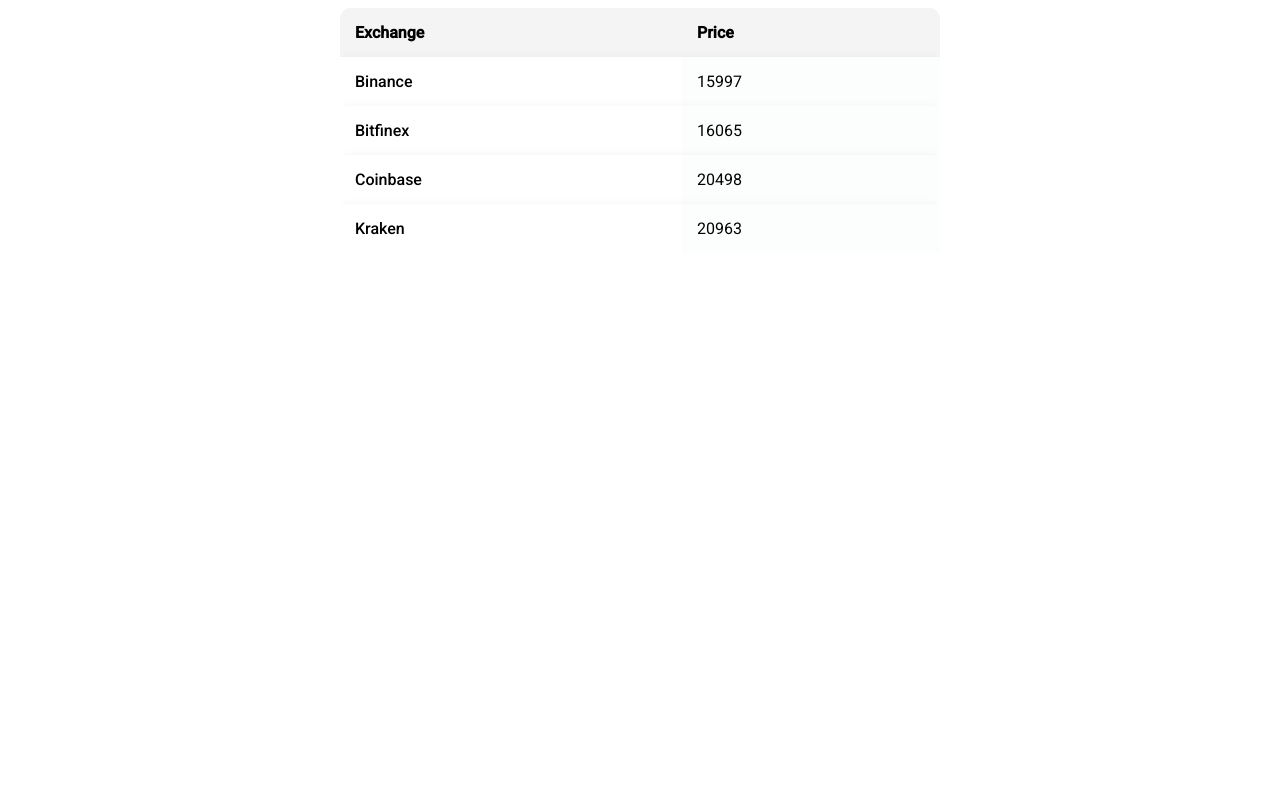
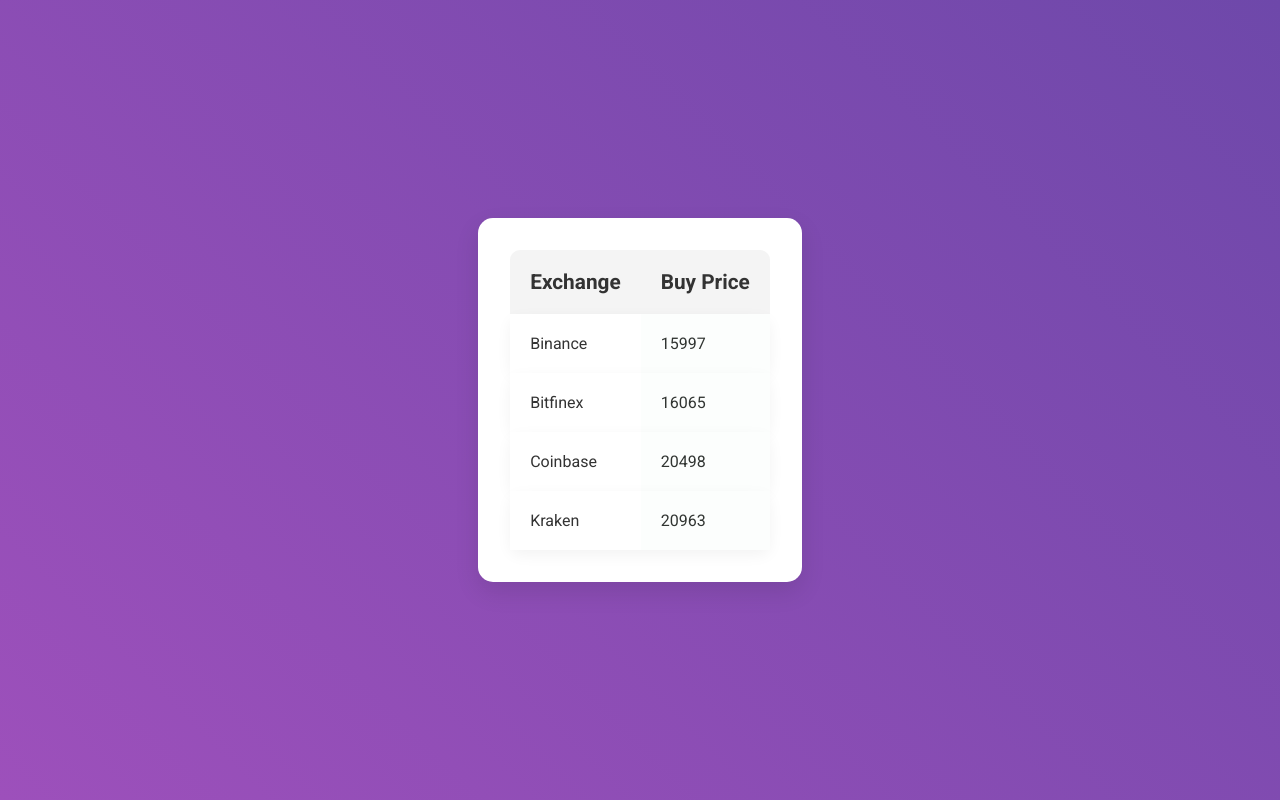
Before and after one commit to ATheCoder/iran-crypto-price-aggr-frontend, a SvelteKit app: page / in a window 1280 px wide. Built offline with nearby package versions, Linux system fonts and the light colour scheme.

Commit message:
feat: new design with purple background

```diff
--- a/src/app.html
+++ b/src/app.html
@@ -10,3 +10,112 @@
 		<div style="display: contents">%sveltekit.body%</div>
 	</body>
 </html>
+<style>
+	@import url("https://fonts.googleapis.com/css2?family=Roboto:wght@400;700&display=swap");
+
+	body {
+	  background: linear-gradient(45deg, #9d50bb, #6e48aa);
+	  height: 100vh;
+	  display: flex;
+	  align-items: center;
+	  justify-content: center;
+	  padding: 0;
+	  margin: 0;
+	  font-family: "Roboto", sans-serif;
+	  color: #333;
+	}
+
+	.table-container {
+	  background: white;
+	  border-radius: 15px;
+	  padding: 2rem;
+	  box-shadow: 0px 10px 25px rgba(0, 0, 0, 0.1);
+	  animation: fadeIn 0.3s ease-in;
+	  font-family: "Roboto", sans-serif;
+	}
+
+	@keyframes fadeIn {
+	  from {
+		opacity: 0;
+		transform: scale(0.98);
+	  }
+	  to {
+		opacity: 1;
+		transform: scale(1);
+	  }
+	}
+
+	.crypto-table {
+	  width: 100%;
+	  border-collapse: collapse;
+	}
+
+	.crypto-table th,
+	.crypto-table td {
+	  padding: 20px;
+	  text-align: left;
+	}
+
+	.crypto-header {
+	  background-color: #f4f4f4;
+	}
+
+	.header-left,
+	.header-right {
+	  font-size: 1.3em;
+	  font-weight: 700;
+	}
+
+	.header-left {
+	  border-top-left-radius: 10px;
+	}
+
+	.header-right {
+	  border-top-right-radius: 10px;
+	}
+
+	.crypto-row {
+	  background-color: #ffffff;
+	  border-radius: 10px;
+	  box-shadow: 0px 5px 15px rgba(0, 0, 0, 0.05);
+	  transition: box-shadow 0.3s ease;
+	}
+
+	.crypto-row:hover {
+	  box-shadow: 0px 5px 15px rgba(0, 0, 0, 0.1);
+	}
+
+	.exchange-name {
+	  font-weight: 500;
+	}
+
+	.flash-green {
+	  animation: flash-green-animation 3s;
+	}
+
+	.flash-red {
+	  animation: flash-red-animation 3s;
+	}
+
+	@keyframes flash-green-animation {
+	  0% {
+		background-color: #d4edda;
+		color: #155724;
+	  }
+	  100% {
+		background-color: inherit;
+		color: inherit;
+	  }
+	}
+
+	@keyframes flash-red-animation {
+	  0% {
+		background-color: #f8d7da;
+		color: #721c24;
+	  }
+	  100% {
+		background-color: inherit;
+		color: inherit;
+	  }
+	}
+  </style>
--- a/src/components/Exchanges.svelte
+++ b/src/components/Exchanges.svelte
@@ -27,7 +27,7 @@
     <thead>
       <tr class="crypto-header">
         <th class="header-left">Exchange</th>
-        <th class="header-right">Price</th>
+        <th class="header-right">Buy Price</th>
       </tr>
     </thead>
     <tbody>
@@ -42,72 +42,3 @@
     </tbody>
   </table>
 </div>
-
-<style>
-  @import url("https://fonts.googleapis.com/css2?family=Roboto:wght@400;500&display=swap");
-
-  .table-container {
-    max-width: 600px;
-    margin: 0 auto;
-    overflow-x: auto;
-    font-family: "Roboto", sans-serif;
-  }
-  .crypto-table {
-    width: 100%;
-    border-collapse: collapse;
-  }
-  .crypto-table th,
-  .crypto-table td {
-    padding: 15px;
-    text-align: left;
-  }
-  .crypto-header {
-    background-color: #f4f4f4;
-  }
-  .header-left {
-    border-top-left-radius: 10px;
-  }
-  .header-right {
-    border-top-right-radius: 10px;
-  }
-  .crypto-row {
-    background-color: #ffffff;
-    border-radius: 10px;
-    margin-bottom: 15px;
-    box-shadow: 0px 0px 10px rgba(0, 0, 0, 0.05);
-    transition: background-color 0.3s ease;
-  }
-  .crypto-row:hover {
-    background-color: #f8f8f8;
-  }
-  .exchange-name {
-    font-weight: 500;
-  }
-
-  .flash-green {
-    animation: flash-green-animation 3s;
-  }
-  .flash-red {
-    animation: flash-red-animation 3s;
-  }
-  @keyframes flash-green-animation {
-    0% {
-      background-color: #d4edda;
-      color: #155724;
-    }
-    100% {
-      background-color: inherit;
-      color: inherit;
-    }
-  }
-  @keyframes flash-red-animation {
-    0% {
-      background-color: #f8d7da;
-      color: #721c24;
-    }
-    100% {
-      background-color: inherit;
-      color: inherit;
-    }
-  }
-</style>
--- a/src/routes/+page.svelte
+++ b/src/routes/+page.svelte
@@ -2,8 +2,4 @@
   import Exchanges from "../components/Exchanges.svelte";
 </script>
 
-<!-- <h1>Welcome to SvelteKit</h1>
-<p>
-  Visit <a href="https://kit.svelte.dev">kit.svelte.dev</a> to read the documentation
-</p> -->
 <Exchanges />
```
